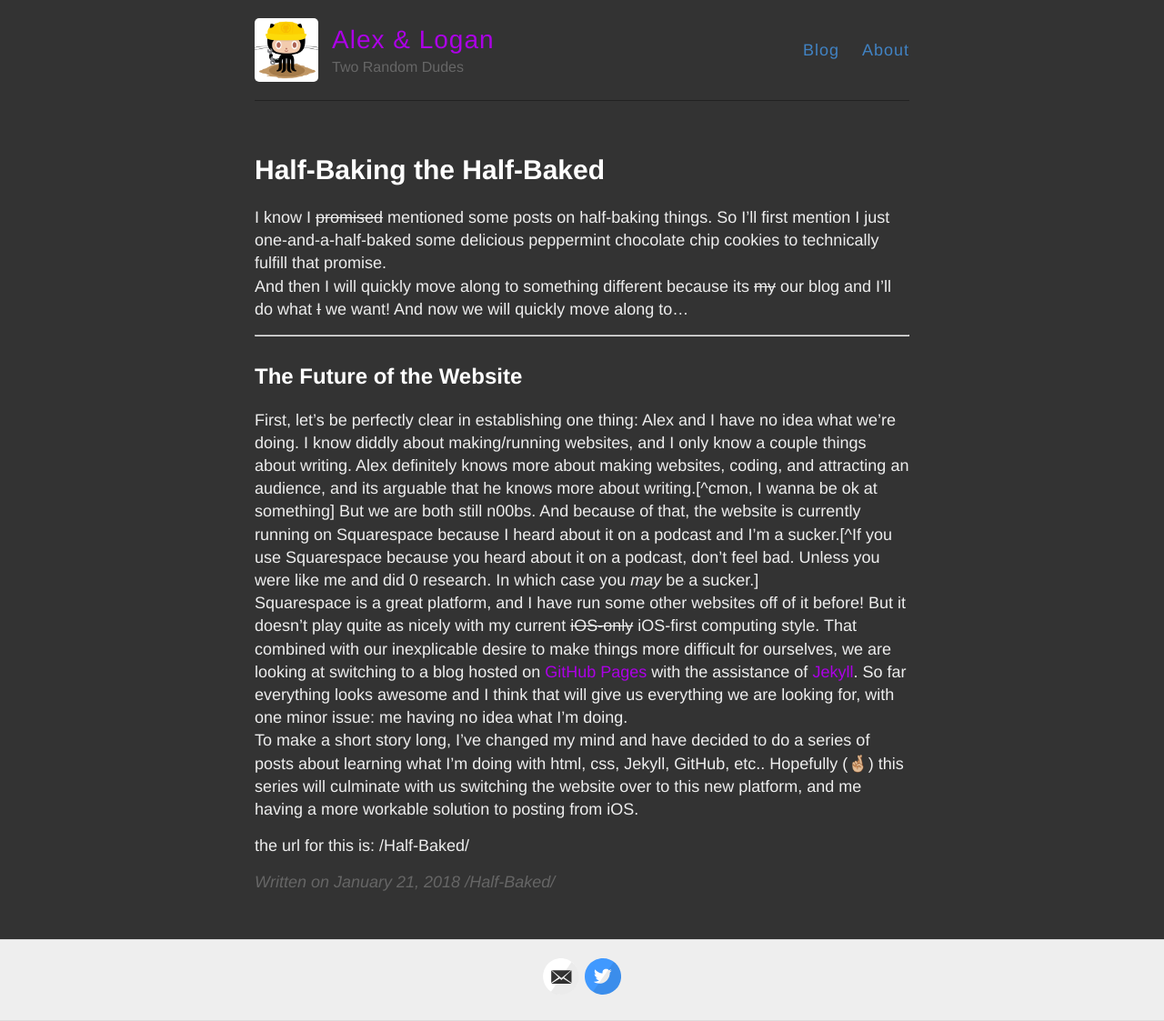
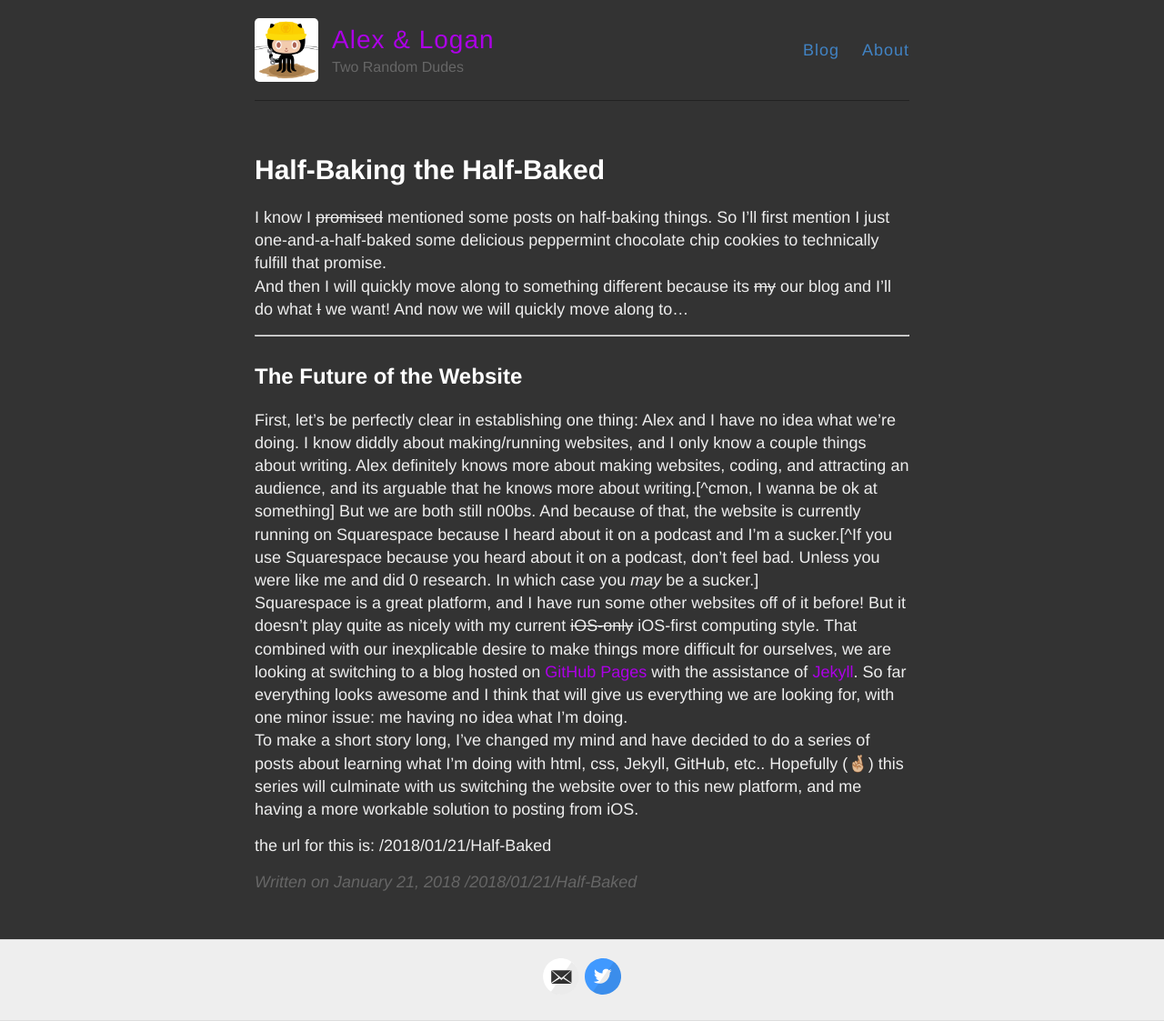
Before and after one commit to hencefarthing/hencefarthing.github.io, a Jekyll site: the page built from _posts/2018/01/21/2018-01-21-Half-Baked.md, in a window 1280 px wide. Shown: the whole page at 91% size. Built offline with Jekyll 4.4.1, drawn with Linux system fonts in a browser that asks for light colours.

Commit message:
added permalink to front matter

```diff
--- a/_posts/2018/01/21/2018-01-21-Half-Baked.md
+++ b/_posts/2018/01/21/2018-01-21-Half-Baked.md
@@ -3,6 +3,7 @@ layout: post
 title: Half-Baking the Half-Baked
 date: 2018-01-21
 author: Logan G
+permalink: /2018/01/21/Half-Baked
 ---
 
 I know I ~~promised~~ mentioned some posts on half-baking things. So I’ll first mention I just one-and-a-half-baked some delicious peppermint chocolate chip cookies to technically fulfill that promise.
```
